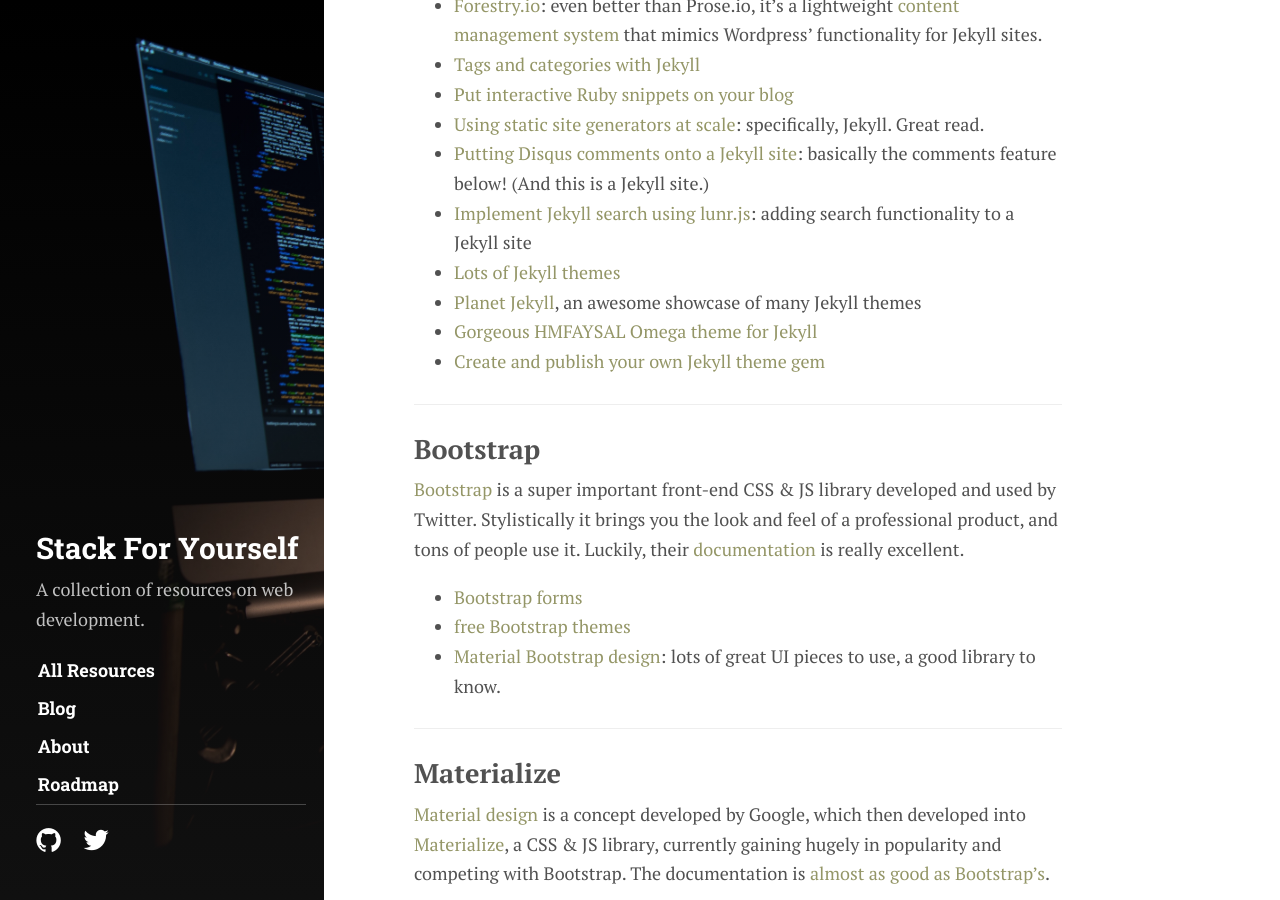
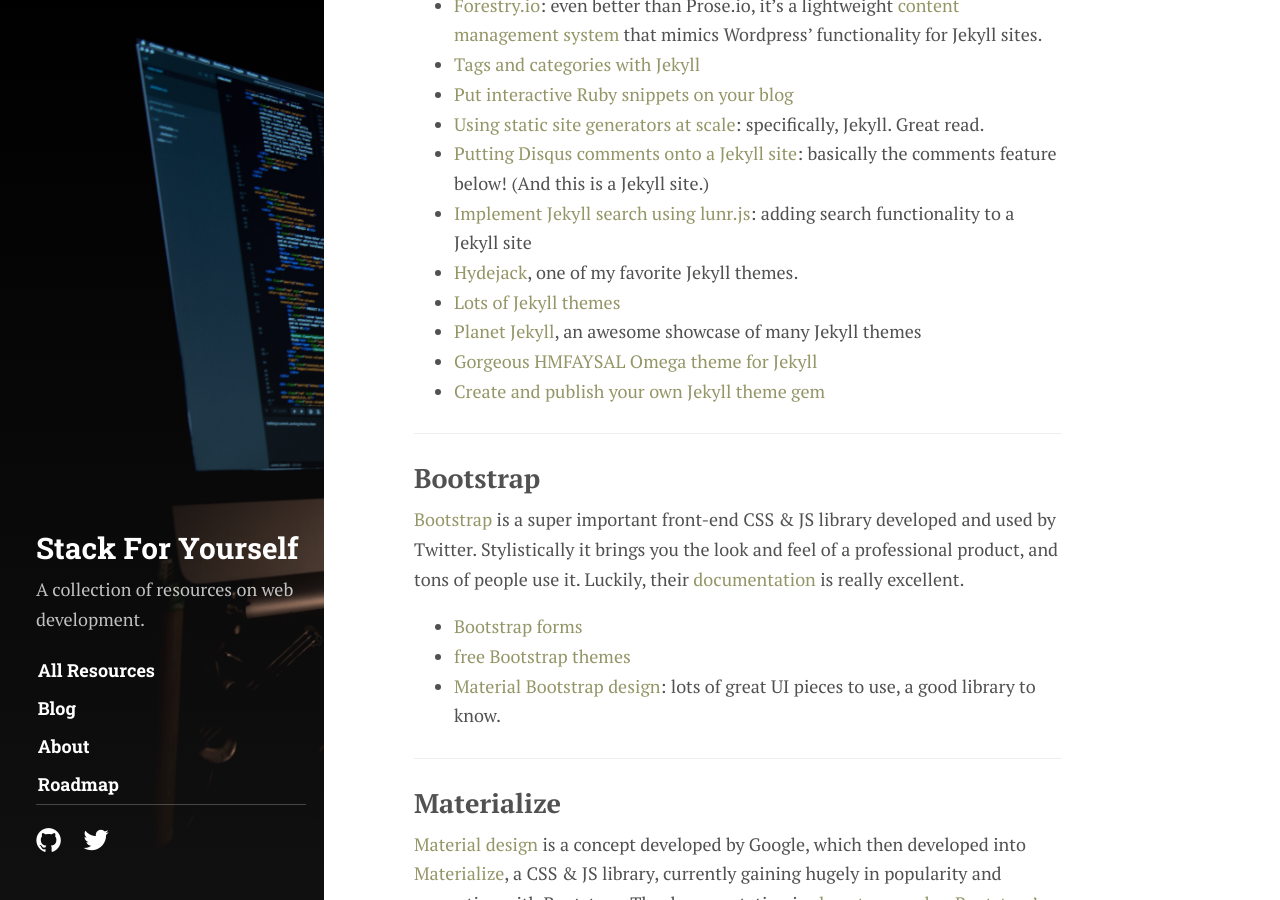
Before and after one commit to mindplace/stack-for-yourself, a Jekyll site: the page built from _posts/2016-06-01-front-end-part-3-non-js-frameworks.md, in a window 1280 px wide and 900 px high, scrolled down 761 px. Built offline with Jekyll 4.4.1, drawn with Linux system fonts in a browser that asks for light colours; some web fonts are replaced; comment, search, counter and statistics services are not loaded.

Commit message:
add fave jekyll theme

```diff
--- a/_posts/2016-06-01-front-end-part-3-non-js-frameworks.md
+++ b/_posts/2016-06-01-front-end-part-3-non-js-frameworks.md
@@ -23,6 +23,7 @@
 * [Using static site generators at scale](https://www.smashingmagazine.com/2016/08/using-a-static-site-generator-at-scale-lessons-learned/): specifically, Jekyll. Great read.
 * [Putting Disqus comments onto a Jekyll site](http://estherleytush.com/2016/06/25/adding-comments-to-jekyll-site.html): basically the comments feature below! (And this is a Jekyll site.)
 * [Implement Jekyll search using lunr.js](http://jekyll.tips/jekyll-casts/jekyll-search-using-lunr-js/): adding search functionality to a Jekyll site
+* [Hydejack](https://github.com/qwtel/hydejack), one of my favorite Jekyll themes.
 * [Lots of Jekyll themes](https://github.com/drjekyllthemes/themes)
 * [Planet Jekyll](http://planetjekyll.github.io/showcase/), an awesome showcase of many Jekyll themes
 * [Gorgeous HMFAYSAL Omega theme for Jekyll](https://github.com/hmfaysal/hmfaysal-omega-theme)
```
